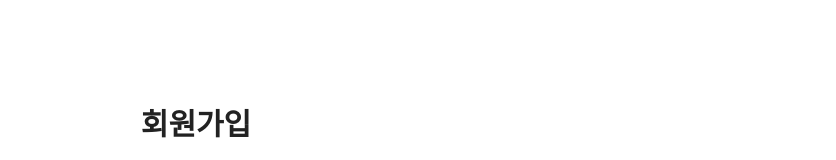
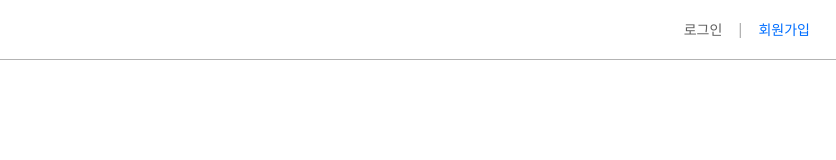
Before and after one commit to whdmldus1116/fe-assignment-startup-bookmark, a React (Vite) app: page /signup in a window 1280 px wide. Shown: the top 160 px of the page, without its empty margins (444-1280 px from the left). Built offline with nearby package versions, Linux system fonts and the light colour scheme; a web font is replaced by a local one.

Commit message:
Refactor: 스크린에 Header 추가
- rename: pages/signup.tsx -> pages/signup/index.tsx

```diff
--- a/src/Router.tsx
+++ b/src/Router.tsx
@@ -2,13 +2,13 @@ import React from 'react';
 import { BrowserRouter, Routes, Route } from 'react-router-dom';
 import MenuPage from './pages/menu';
 import LoginScreen from './pages/login';
-import SignUpPage from './pages/signup';
+import SignUpScreen from './pages/signup';
 
 const Router = () => {
   return (
     <BrowserRouter>
       <Routes>
-        <Route path="/signup" element={<SignUpPage />} />
+        <Route path="/signup" element={<SignUpScreen />} />
         <Route path="/menu" element={<MenuPage />} />
         <Route path="/login" element={<LoginScreen />} />
       </Routes>
--- a/src/pages/signup.tsx
+++ /dev/null
@@ -1,25 +0,0 @@
-import styled from 'styled-components';
-import LineText from '../components/lineText';
-import { TitleStyle } from '../components/title/styles';
-import SignUpForm from '../components/signUpForm';
-
-const SignUpPage = () => {
-  return (
-    <SignUpContainer>
-      <TitleStyle>회원가입</TitleStyle>
-      <LineText text="이미 계정이 있으신가요?" textLine={true} />
-
-      <SignUpForm />
-    </SignUpContainer>
-  );
-};
-
-const SignUpContainer = styled.div`
-  display: flex;
-  flex-direction: column;
-  justify-content: center;
-  margin-top: 105px;
-  align-items: center;
-`;
-
-export default SignUpPage;
--- /dev/null
+++ b/src/pages/signup/index.tsx
@@ -0,0 +1,29 @@
+import styled from 'styled-components';
+import LineText from '../../components/lineText';
+import { TitleStyle } from '../../components/title/styles';
+import SignUpForm from '../../components/signUpForm';
+import Header from '../../components/header';
+
+const SignUpScreen = () => {
+  return (
+    <>
+      <Header isLoggedIn={false} currentPath="/signup" />
+      <SignUpContainer>
+        <TitleStyle>회원가입</TitleStyle>
+        <LineText text="이미 계정이 있으신가요?" textLine={true} />
+
+        <SignUpForm />
+      </SignUpContainer>
+    </>
+  );
+};
+
+const SignUpContainer = styled.div`
+  display: flex;
+  flex-direction: column;
+  justify-content: center;
+  margin-top: 105px;
+  align-items: center;
+`;
+
+export default SignUpScreen;
```
